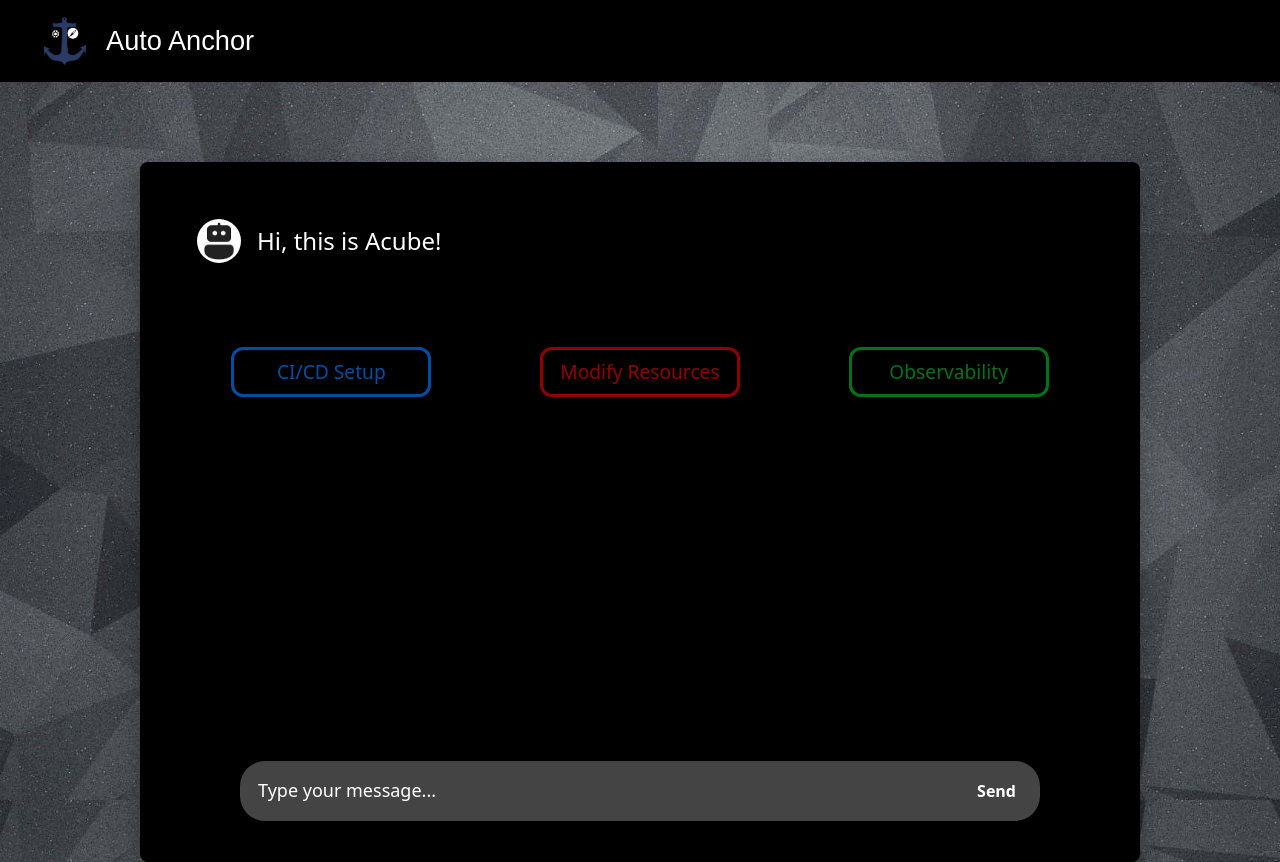
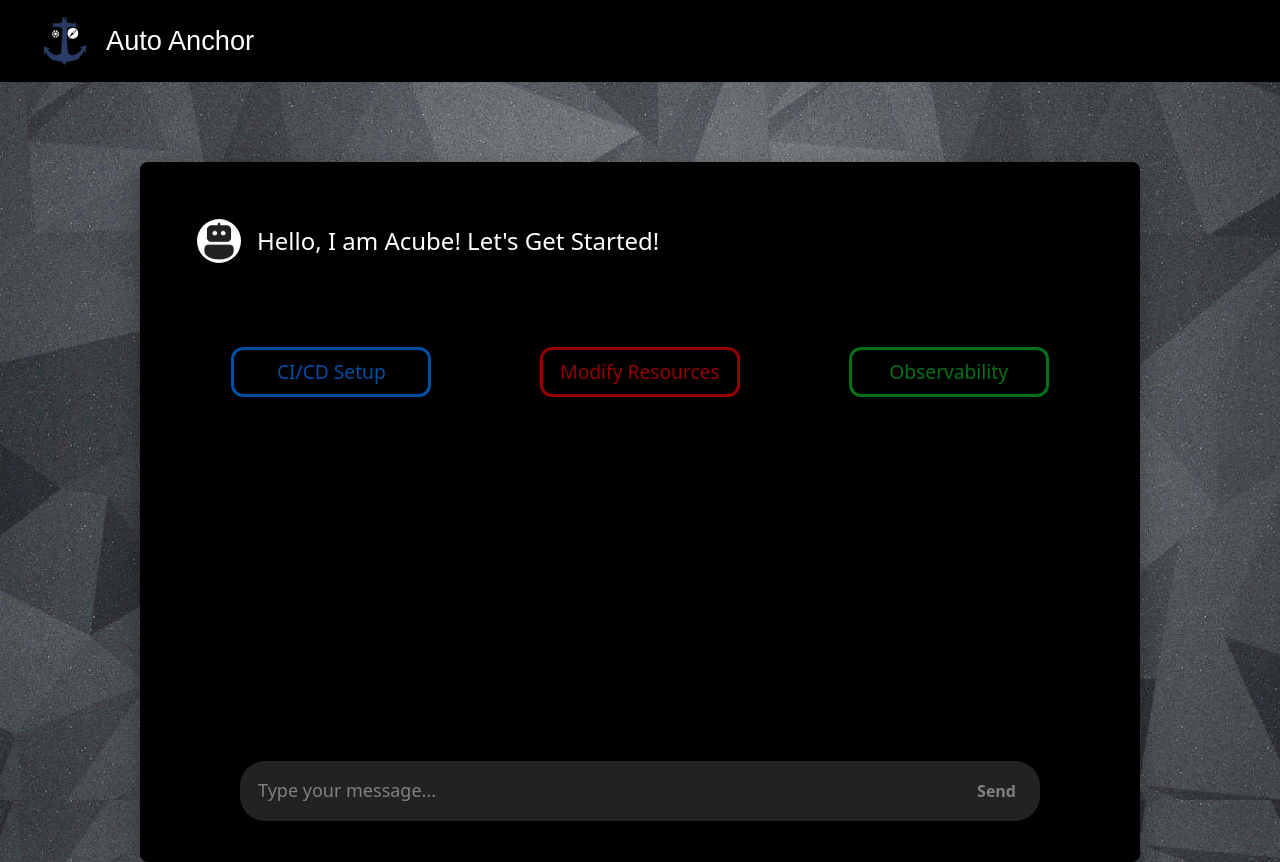
Before and after one commit to mitulgarg/AnchorWebserverUI, a React (Create React App) app: page /acube in a window 1280 px wide. Built offline with nearby package versions, Linux system fonts and the light colour scheme.

Commit message:
saved changed

```diff
--- a/src/components/Agent/Agent.js
+++ b/src/components/Agent/Agent.js
@@ -11,7 +11,7 @@ import { Link } from "react-router-dom"; // Import Link
 const Agent = () => {
   const [formColor, setFormColor] = useState("");
   const [greetings, setGreetings] = useState([
-    "Hi, this is Acube!",
+    "Hello, I am Acube! Let's Get Started!",
     "Click here to choose the repository you want to deploy",
     "Select your Virtual Environment:",
     "How many people will be using this application each day?",
@@ -30,7 +30,10 @@ const Agent = () => {
   const handleFolderSelect = async () => {
     const folderPath = await window.showDirectoryPicker();
     setSelectedFolder(folderPath.name);
-    proceedToNextStep();
+    // Add a delay before proceeding to the next step
+    setTimeout(() => {
+      proceedToNextStep();
+    }, 2000); // 2-second delay
   };
 
   const proceedToNextStep = () => {
@@ -54,24 +57,25 @@ const Agent = () => {
 
   const handleInputSend = (message) => {
     if (currentStep === 3) {
-      // Handle 4th question response
       setOutputMessage(
         "For this use case, an EC2 Instance (t2.micro) will be good enough."
       );
+
       setTimeout(() => {
-        setOutputMessage(""); // Clear output
-        proceedToNextStep(); // Show 5th question
-      }, 4000);
+        setOutputMessage(""); // Clear output message after 3 seconds
+        proceedToNextStep(); // Move to the next greeting
+      }, 3000);
     } else if (currentStep === 4) {
-      // Handle 5th question response
       setOutputMessage(`Your application domain will be: ${message}`);
+
       setTimeout(() => {
-        setOutputMessage(""); // Clear output
+        setOutputMessage(""); // Clear output message after 3 seconds
         setUserInput(""); // Clear user input
-        proceedToNextStep(); // Move to the next step
-      }, 4000);
+        proceedToNextStep(); // Move to the next greeting
+      }, 3000);
     }
   };
+
 
   const handleButtonClick = (color, buttonName) => {
     setFormColor(color);
@@ -131,7 +135,9 @@ const Agent = () => {
                 initial={{ opacity: 0, y: 20 }}
                 animate={{ opacity: 1, y: 0 }}
                 transition={{ duration: 0.5 }}
-                className="mt-3"
+                // className="mt-3"
+                className="d-flex justify-content-center align-items-center"
+                style={{ padding: "3%" }} // Full height to center vertically
               >
                 <button
                   className="btn btn-sm btn-outline-light"
@@ -139,11 +145,14 @@ const Agent = () => {
                 >
                   <FontAwesomeIcon icon={faFolderOpen} /> Select Folder
                 </button>
+                <br></br>
                 {selectedFolder && (
+                  <div style={{"marginLeft":"5%"}}>
                   <p className="text-white mt-2">
                     Selected Folder:{" "}
                     <span className="text-info">{selectedFolder}</span>
                   </p>
+                  </div>
                 )}
               </motion.div>
             )}
@@ -154,9 +163,12 @@ const Agent = () => {
               animate={{ opacity: 1, y: 0 }}
               transition={{ duration: 0.5 }}
               className="mt-3"
+              style={{marginTop:'50%',marginLeft:'25%'}}
             >
+              <div style={{"marginTop":'10%'}}></div>
               <select
                 className="form-select mt-2"
+                style={{width:'60%'}}
                 value={selectedEnvironment}
                 onChange={handleEnvironmentChange}
               >
@@ -182,7 +194,7 @@ const Agent = () => {
       )}
     </div>
 
-    <div className="mt-3 text-info">{outputMessage}</div>
+    <div className="mt-3 text-info" style={{marginLeft:"5%"}}>{outputMessage}</div>
 
     {currentStep < greetings.length ? (
       showButtons && (
@@ -237,11 +249,16 @@ const Agent = () => {
       </motion.div>
     )}
 
-    <div className="mt-auto">
-      {currentStep < greetings.length && (
-        <InputForm onSend={handleInputSend} formColor={formColor} />
-      )}
-    </div>
+<div className="mt-auto">
+  {currentStep < greetings.length && (
+    <InputForm
+      onSend={handleInputSend}
+      formColor={formColor}
+      disabled={currentStep < 3} // Disable form until Step 4
+    />
+  )}
+</div>
+
   </Card.Body>
 </Card>
 
--- a/src/components/Agent/InputForm/InputForm.js
+++ b/src/components/Agent/InputForm/InputForm.js
@@ -1,20 +1,25 @@
-
-
 import React, { useState } from "react";
 import "./InputForm.css";
-const InputForm = ({ onSend, formColor }) => {
+
+const InputForm = ({ onSend, formColor, disabled }) => {
   const [message, setMessage] = useState("");
 
   const handleSubmit = (e) => {
     e.preventDefault();
-    if (message.trim()) {
+    if (!disabled && message.trim()) {
       onSend(message);
       setMessage(""); // Clear the input field
     }
   };
 
   return (
-    <div className={`chat-input-container ${formColor}`}>
+    <div
+      className={`chat-input-container ${formColor}`}
+      style={{
+        opacity: disabled ? 0.5 : 1, // Grey out when disabled
+        pointerEvents: disabled ? "none" : "auto", // Block interaction when disabled
+      }}
+    >
       <form onSubmit={handleSubmit} className="chat-form">
         <input
           type="text"
@@ -22,8 +27,9 @@ const InputForm = ({ onSend, formColor }) => {
           value={message}
           onChange={(e) => setMessage(e.target.value)}
           className="chat-input"
+          disabled={disabled} // Disable input field
         />
-        <button type="submit" className="chat-submit-button">
+        <button type="submit" className="chat-submit-button" disabled={disabled}>
           Send
         </button>
       </form>
@@ -32,3 +38,83 @@ const InputForm = ({ onSend, formColor }) => {
 };
 
 export default InputForm;
+
+// import React from "react";
+// import "./InputForm.css";
+
+// const InputForm = ({ onSend, formColor, disabled }) => {
+//   const [inputValue, setInputValue] = React.useState("");
+
+//   const handleInputChange = (event) => {
+//     setInputValue(event.target.value);
+//   };
+
+//   const handleFormSubmit = (event) => {
+//     event.preventDefault();
+//     if (!disabled && inputValue.trim()) {
+//       onSend(inputValue);
+//       setInputValue("");
+//     }
+//   };
+
+//   return (
+//     <form
+//       onSubmit={handleFormSubmit}
+//       className={`input-form ${formColor}`}
+//       style={{
+//         opacity: disabled ? 0.5 : 1, // Greyed out when disabled
+//         pointerEvents: disabled ? "none" : "auto", // Prevent interaction when disabled
+//       }}
+//     >
+//       <input
+//         type="text"
+//         className="form-control"
+//         placeholder="Type your response..."
+//         value={inputValue}
+//         onChange={handleInputChange}
+//         disabled={disabled} // Disable input field
+//       />
+//       <button type="submit" className="btn btn-primary" disabled={disabled}>
+//         Send
+//       </button>
+//     </form>
+//   );
+// };
+
+// export default InputForm;
+
+
+
+
+// import React, { useState } from "react";
+// import "./InputForm.css";
+// const InputForm = ({ onSend, formColor }) => {
+//   const [message, setMessage] = useState("");
+
+//   const handleSubmit = (e) => {
+//     e.preventDefault();
+//     if (message.trim()) {
+//       onSend(message);
+//       setMessage(""); // Clear the input field
+//     }
+//   };
+
+//   return (
+//     <div className={`chat-input-container ${formColor}`}>
+//       <form onSubmit={handleSubmit} className="chat-form">
+//         <input
+//           type="text"
+//           placeholder="Type your message..."
+//           value={message}
+//           onChange={(e) => setMessage(e.target.value)}
+//           className="chat-input"
+//         />
+//         <button type="submit" className="chat-submit-button">
+//           Send
+//         </button>
+//       </form>
+//     </div>
+//   );
+// };
+
+// export default InputForm;
--- a/src/components/Main/Main.js
+++ b/src/components/Main/Main.js
@@ -42,8 +42,8 @@ const Main = () => {
       1: "http://127.0.0.1:8000/analyzer",
       2: "http://127.0.0.1:8000/creds", // Example endpoint for step 2
       3: "http://127.0.0.1:8000/filegen",
-      4: "http://127.0.0.1:8000/infra",
-      5: "http://127.0.0.1:8000/analyzer",
+      4: "http://127.0.0.1:8000/analyzer",
+      5: "http://127.0.0.1:8000/infra",
     };
 
     const endpoint = endpointMapping[id];
@@ -102,7 +102,8 @@ const Main = () => {
       {
         id: 2,
         task: `Retrieval of Credentials`,
-        desc: `Retrieving AWS and ${formData.scmProvider} credentials.`,
+        // desc: `Retrieving AWS and ${formData.scmProvider} credentials.`,
+        desc: `Retrieving AWS and Github credentials.`,
       },
       {
         id: 3,
@@ -111,8 +112,9 @@ const Main = () => {
       },
       {
         id: 4,
-        task: `Setting up ${formData.cloudProvider} ${formData.serviceType}`,
-        desc: `Setting up Infra on ${formData.cloudProvider}`,
+        // task: `Setting up ${formData.cloudProvider} ${formData.serviceType}`,
+        task: `Setting up AWS EC2`,
+        desc: `Setting up Infra on AWS`,
       },
       {
         id: 5,
```
